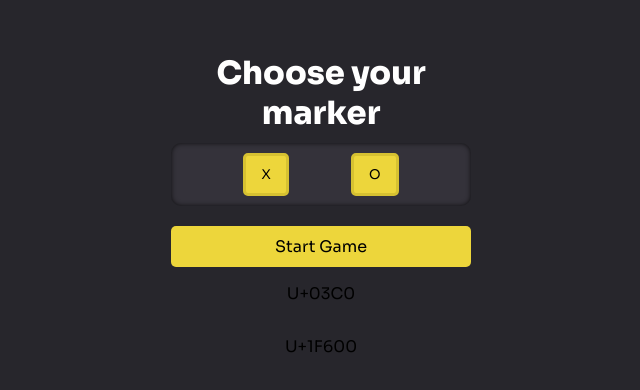
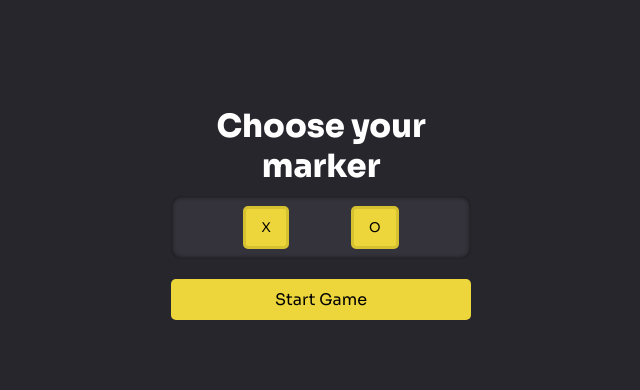
Before and after one commit to oscarthroedsson/TicTacToe, a plain HTML site: page index.html in a window 1280 px wide. Shown: the part 192-582 px from the top of the page, without its empty margins (319-959 px from the left). Drawn offline with Linux system fonts and the light colour scheme.

Commit message:
new commit

```diff
--- a/index.html
+++ b/index.html
@@ -8,8 +8,7 @@
   </head>
   <body>
     <div class="contentContainer" id="contentContainer"></div>
-    <p>U+03C0</p>
-    <p>U+1F600</p>
+
     <script src="index.js"></script>
   </body>
 </html>
```
